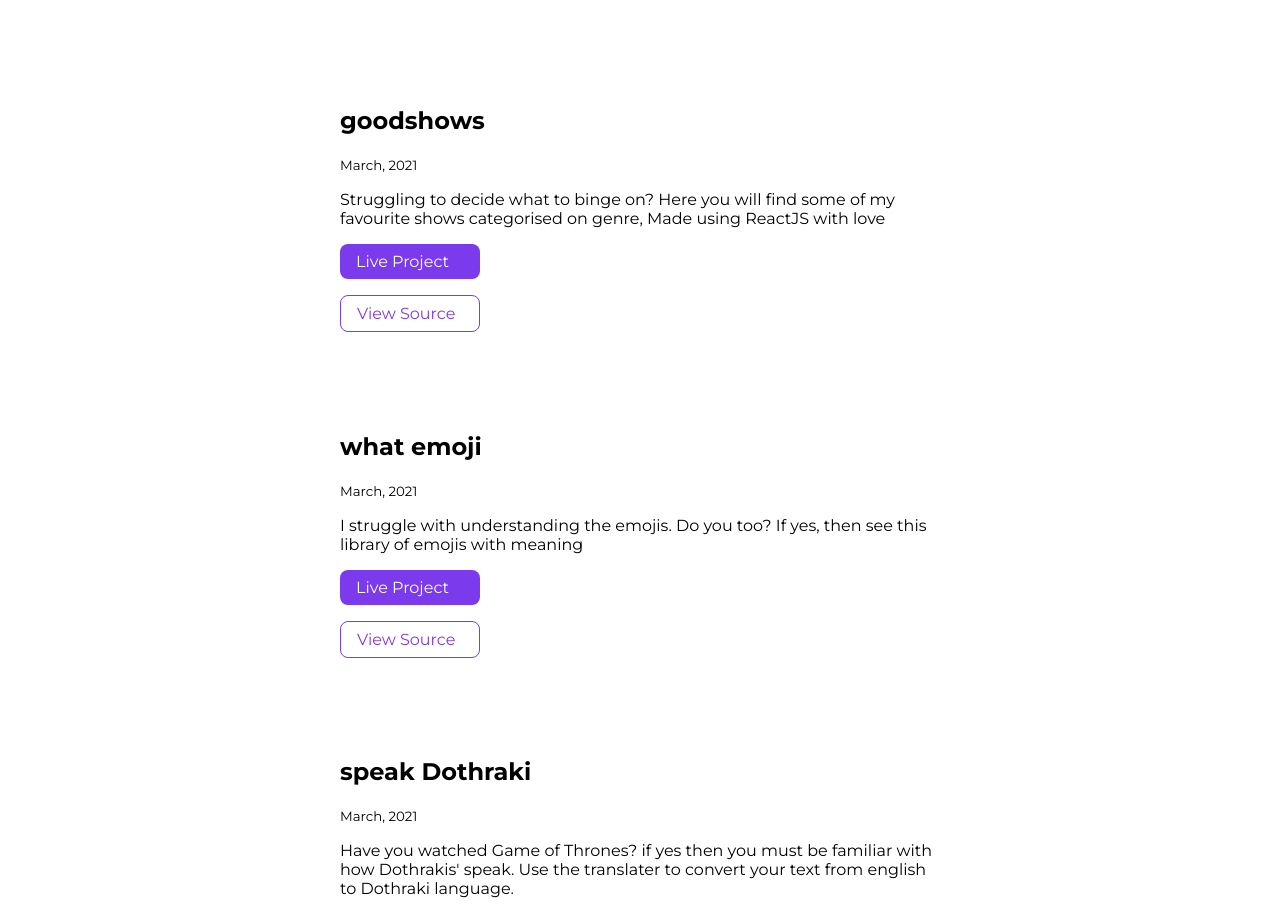
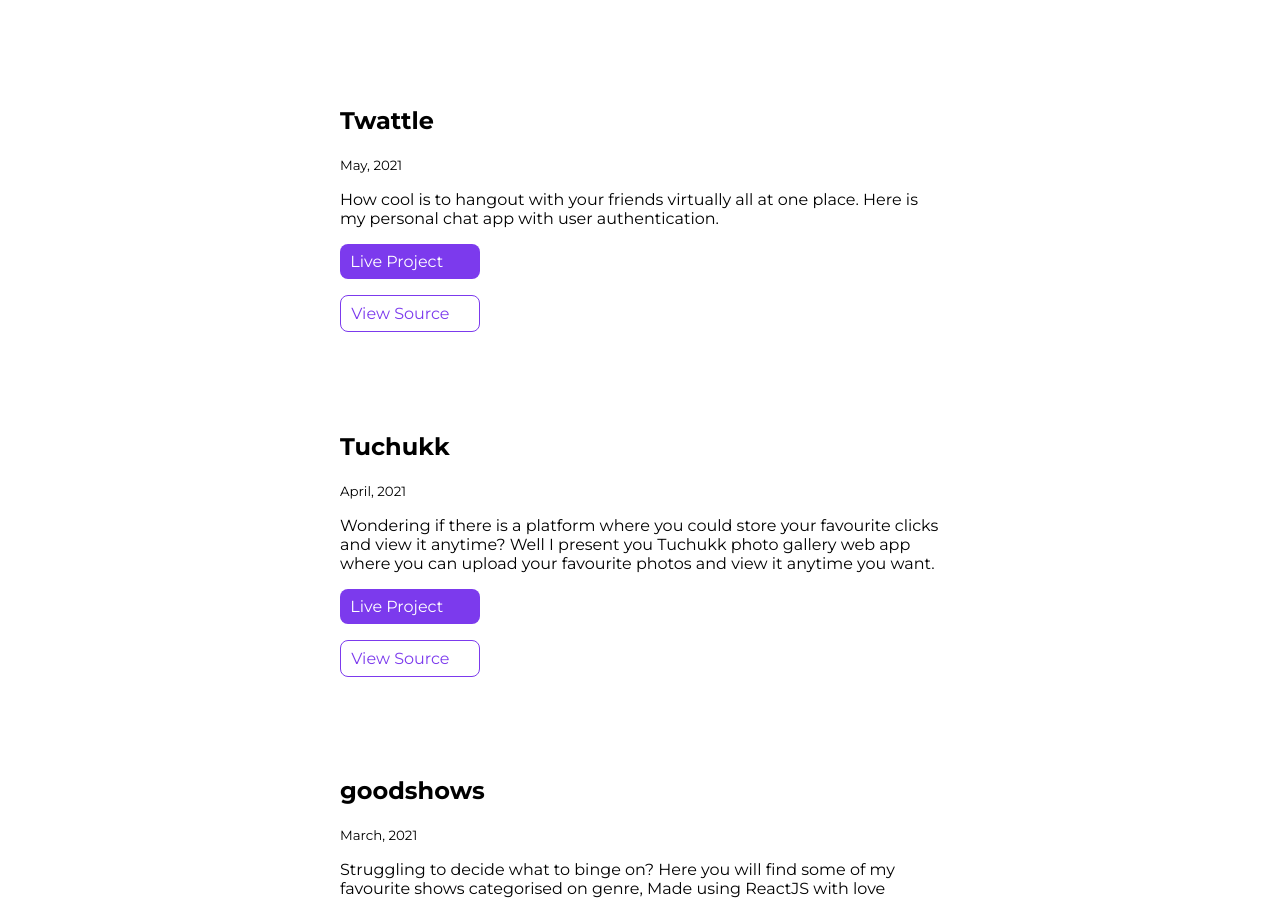
Before and after one commit to sk-roy98/portfolio, a plain HTML site: page projects.html in a window 1280 px wide. Shown: the part 274-1185 px from the top of the page. Drawn offline with Linux system fonts and the light colour scheme.

Commit message:
refactor

```diff
--- a/projects.html
+++ b/projects.html
@@ -30,6 +30,31 @@
     </header>
 
     <ul class="list-non-bullet">
+
+        <li>
+            <article class="showcase-list container container-center ">
+                <h1>Twattle</h1>
+            <small>May, 2021</small>
+            <p>How cool is to hangout with your friends virtually all at one place. Here is my personal chat app with user authentication. </p>
+            <a class="link link-primary" href="https://twattle.netlify.app/">Live Project</a>
+            <a class="link link-secondary" href="https://github.com/sk-roy98/twattle-chat-app.git">View Source</a>
+
+            </article>
+
+        </li>
+
+        <li>
+            <article class="showcase-list container container-center ">
+                <h1>Tuchukk</h1>
+            <small>April, 2021</small>
+            <p>Wondering if there is a platform where you could store your favourite clicks and view it anytime? Well I present you Tuchukk photo gallery web app where you can upload your favourite photos and view it anytime you want. </p>
+
+            <a class="link link-primary" href="https://tuchukk.netlify.app/">Live Project</a>
+            <a class="link link-secondary" href="https://github.com/sk-roy98/tuchukk-photogallery.git">View Source</a>
+
+            </article>
+
+        </li>
 
         <li>
             <article class="showcase-list container container-center ">
--- a/styles.css
+++ b/styles.css
@@ -35,7 +35,7 @@ hr {
 .link {
     box-sizing: border-box;
     text-decoration: none;
-    padding: 0.5rem 1rem;
+    padding: 0.5rem 0.8vw;
 }
 
 .link-primary {
@@ -62,8 +62,6 @@ hr {
     background-color: #bca6d4;
 }
 
-/** look into BEM naming convention for CSS **/
-
 /** lists **/
 
 .list-non-bullet {
@@ -73,7 +71,7 @@ hr {
 
 .list-item-inline {
     display: inline;
-    padding: 0rem 0.5rem;
+    padding: 0rem 0.7vw;
 }
 
 /** navigation **/
@@ -169,20 +167,23 @@ hr {
     color: #fff !important;
     font-size: 1.5rem;
     box-shadow: 0px 2px 2px #ad8ac4;
-    padding: 8px 40px;
+    padding: 0.3rem 3.5rem;
     border-radius: 0.5rem;
+    text-decoration: none;
     border: 2px outset #d2b9ee;
     background: #6b2adb;
     letter-spacing: 3px;
+    transition: 0.4s;
 }
 .btn:hover{
     text-decoration: underline;
-    background: #7C3AED;
+    background: #4a1c99;
+    transition: 0.4s;
 }
 .number{
     background-color: #e3d2ff;
     padding: 1px;
-    font-size: x-large;
+    font-size: larger;
     letter-spacing: 3px;
 }
 /** footers **/
```
Also changed, not shown: index.html (+1 -1 lines).
